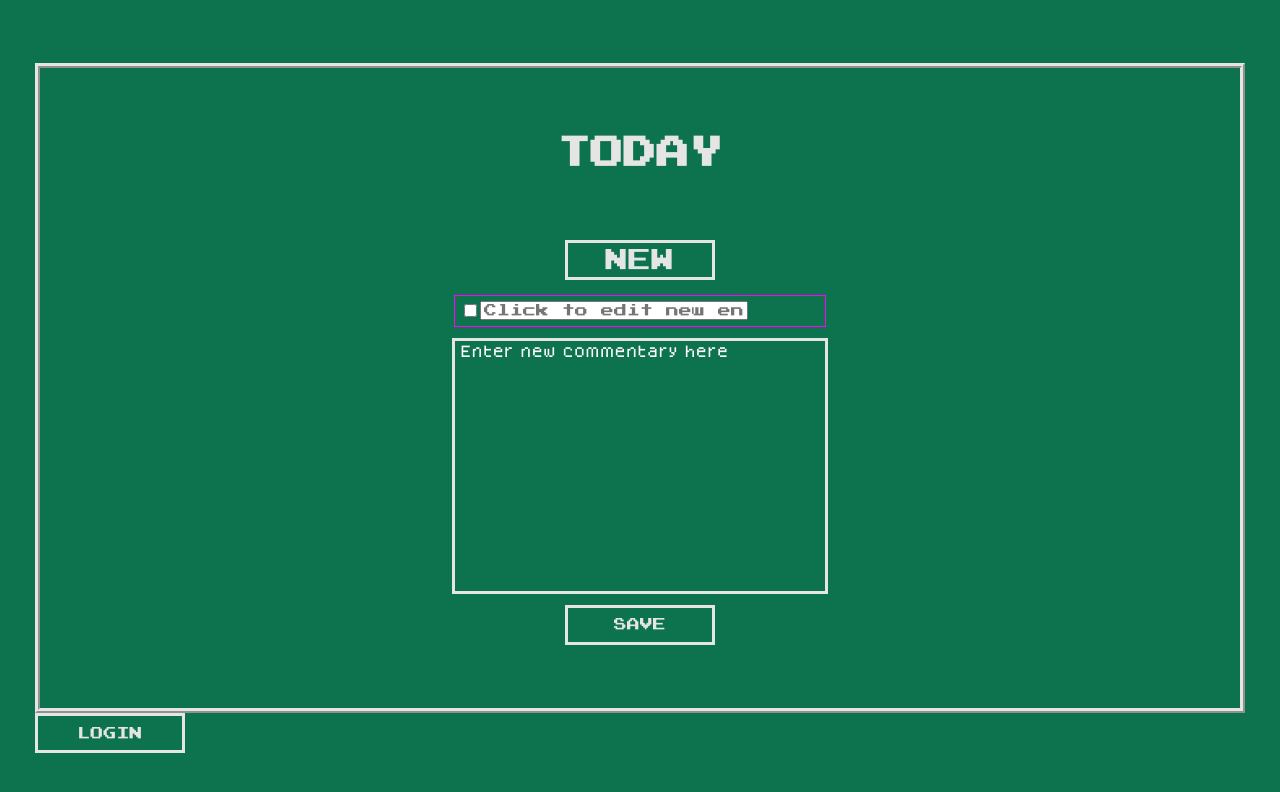
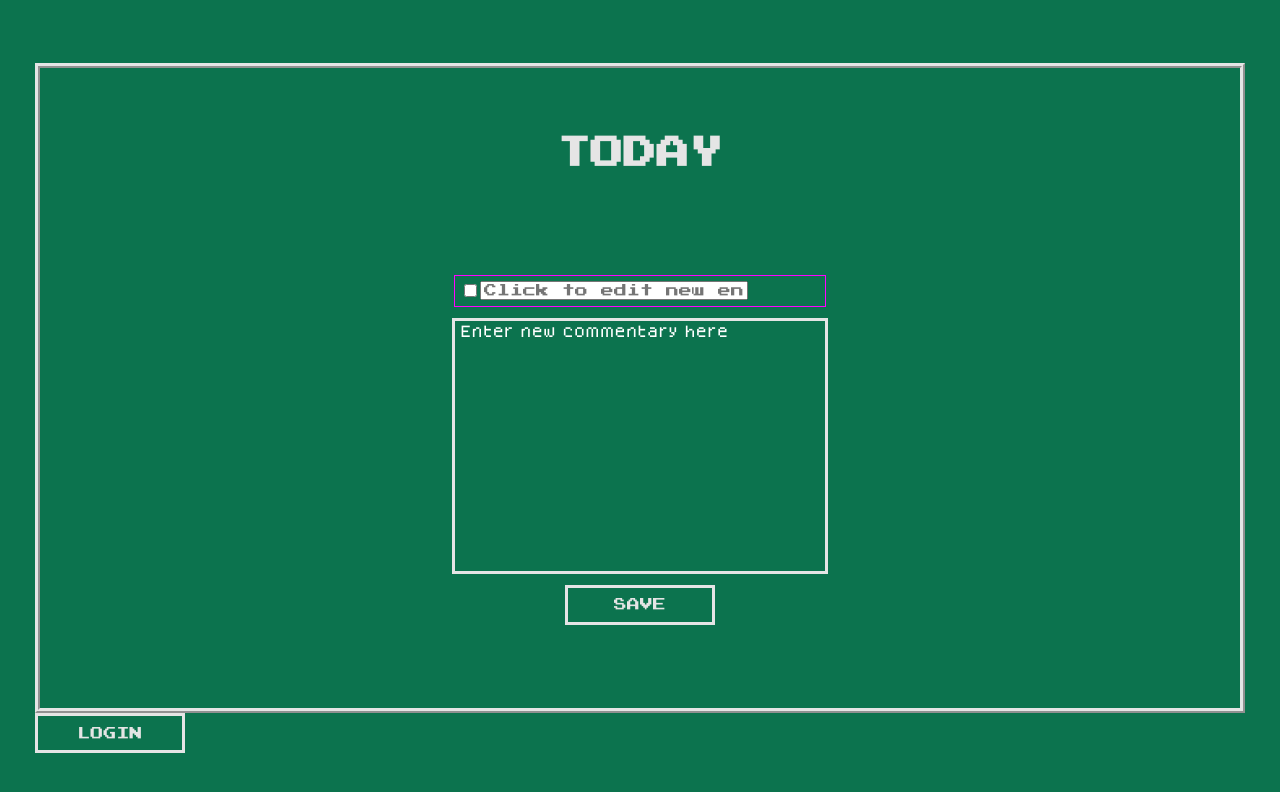
Before and after one commit to grantortino/job-hunter, a React (Create React App) app: page /today in a window 1280 px wide. Both pictures are taken after a click on the button "NEW". Shown: the top 792 px of the page. Built offline with nearby package versions, Linux system fonts and the light colour scheme.

Commit message:
push push

```diff
--- /dev/null
+++ b/src/components/EntryComponent.js
@@ -0,0 +1,12 @@
+import React from 'react';
+
+const EntryComponent = ({ entryTitle, entryContent }) => {
+    return (
+        <div>
+            <h1 className="font-medium">{entryTitle}</h1>
+            <h1 className="font-small">{entryContent}</h1>
+        </div>
+    );
+};
+
+export default EntryComponent;
--- a/src/components/JournalToday.js
+++ b/src/components/JournalToday.js
@@ -1,17 +1,22 @@
 import React, { useState } from 'react';
+// components
 import Screen from './Screen';
 import NewJournalEntry from './NewJournalEntry';
+import EntryComponent from './EntryComponent';
+// store
 import jobstore from '../stores/JobStore';
 
 const JournalToday = () => {
 
     const [newEntry, setNewEntry] = useState(null);
+    const [newButtonVisible, setNewButtonVisible] = useState(true);
 
     const entryHandler = () => {
         setNewEntry({
             entryTitle: "Click to edit new entry",
             entryContent: "Enter new commentary here"
         });
+        setNewButtonVisible(false);
     };
 
     return (
@@ -22,9 +27,12 @@ const JournalToday = () => {
                     <h3 className="huge">TODAY</h3>
                 </div>
                 <div className="entry-card">
-                    <button className="buttons medium" onClick={entryHandler}>NEW</button>
+                    {newButtonVisible && <button className="buttons medium" onClick={entryHandler}>NEW</button>}
                     {/* {newEntry === null ? null : <NewJournalEntry newEntry={newEntry} setNewEntry={setNewEntry} />} */}
                     {newEntry && <NewJournalEntry newEntry={newEntry} setNewEntry={setNewEntry} />}
+                    {jobstore.entries.map((entry) => (
+                        <EntryComponent entryTitle={entry.entryTitle} entryContent={entry.entryContent} />
+                    ))}
                 </div>
             </div>
         </Screen>
--- a/src/components/NewJournalEntry.js
+++ b/src/components/NewJournalEntry.js
@@ -1,16 +1,27 @@
-import React from 'react';
+import React, { useState } from 'react';
 import jobstore from '../stores/JobStore';
 
 const NewJournalEntry = ({ newEntry, setNewEntry }) => {
     // new onSAve funtion gets called with the new values and bring back them to journaltoday and process them into entryHandler. journal today needs to re-render when onSave is clicked
+
+    const [entryTitle, setEntryTitle] = useState("");
+    const [entryContent, setEntryContent] = useState("");
+
+    const onEntrySave = () => {
+        jobstore.addEntry(entryTitle, entryContent);
+        jobstore.save();
+    };
+
+    console.log(jobstore.entries)
+
     return (
         <div className="new-entry-container">
             <div className="checkbox-container">
                 <input className="entry-checkbox" type="checkbox"/>
-                <input className="entry-title" type="text" className="small" placeholder={newEntry.entryTitle}></input>
+                <input className="entry-title" type="text" className="small" placeholder={newEntry.entryTitle} onChange={(e) => setEntryTitle(e.target.value)}></input>
             </div>
-            <textarea className="font-small" placeholder={newEntry.entryContent}></textarea>
-            <button className="buttons small" onClick={() => {setNewEntry({...newEntry, entryTitle: newEntry.entryTitle, entryContent: newEntry.entryContent}); jobstore.addEntry()}}>SAVE</button>
+            <textarea className="font-small" placeholder={newEntry.entryContent} onChange={(e) => setEntryContent(e.target.value)}></textarea>
+            <button className="buttons small" onClick={onEntrySave}>SAVE</button>
         </div>
     );
 };
--- a/src/stores/JobStore.js
+++ b/src/stores/JobStore.js
@@ -2,7 +2,7 @@ import uuid from 'react-uuid';
 
 const jobstore = {
     jobs: [],
-    entries: [],
+    entries: [{entryTitle: "bau", entryContent: "salumi"}],
     filteredJobs: [],
     addJob: function(companyName, jobTitle, jobLink, date, relevanceDegree, status) {
         // "this" refers to the scope
@@ -14,11 +14,13 @@ const jobstore = {
 
     save: function() {
         localStorage.setItem('savedJob', JSON.stringify(this.jobs));
+        localStorage.setItem('savedEntry', JSON.stringify(this.entries));
     },
 
     load: function() {
         // gets the element from storage saved under "savedCompanyName"
         const savedJob = localStorage.getItem('savedJob');
+        const savedEntry = localStorage.getItem('savedEntry');
 
         // this.jobs = savedJob || [];
 
@@ -26,6 +28,12 @@ const jobstore = {
             this.jobs = [];
         } else {
             this.jobs = JSON.parse(savedJob);
+        }
+
+        if (savedEntry === null) {
+            this.entries = [];
+        } else {
+            this.entries = JSON.parse(savedEntry);
         }
 
     },
```
